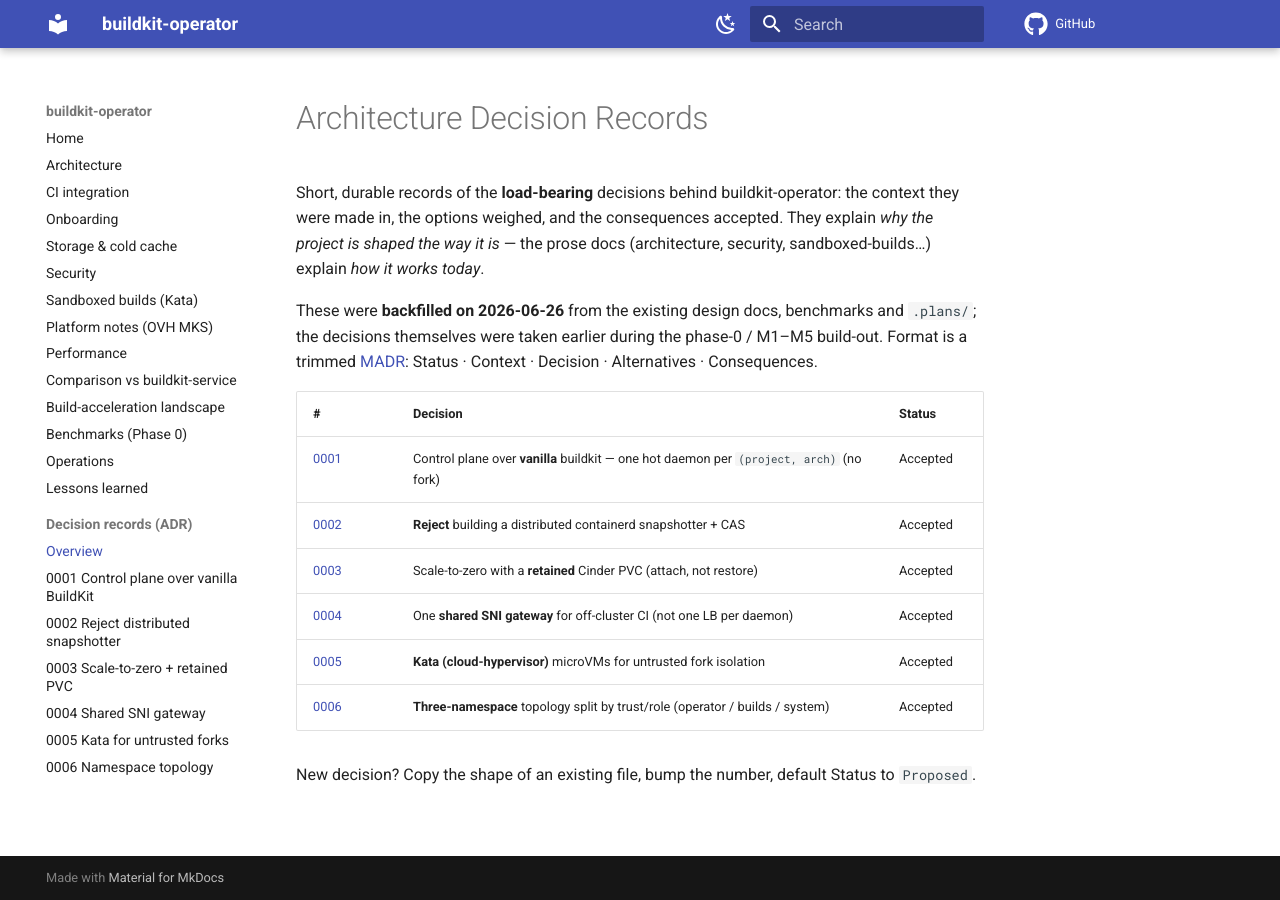
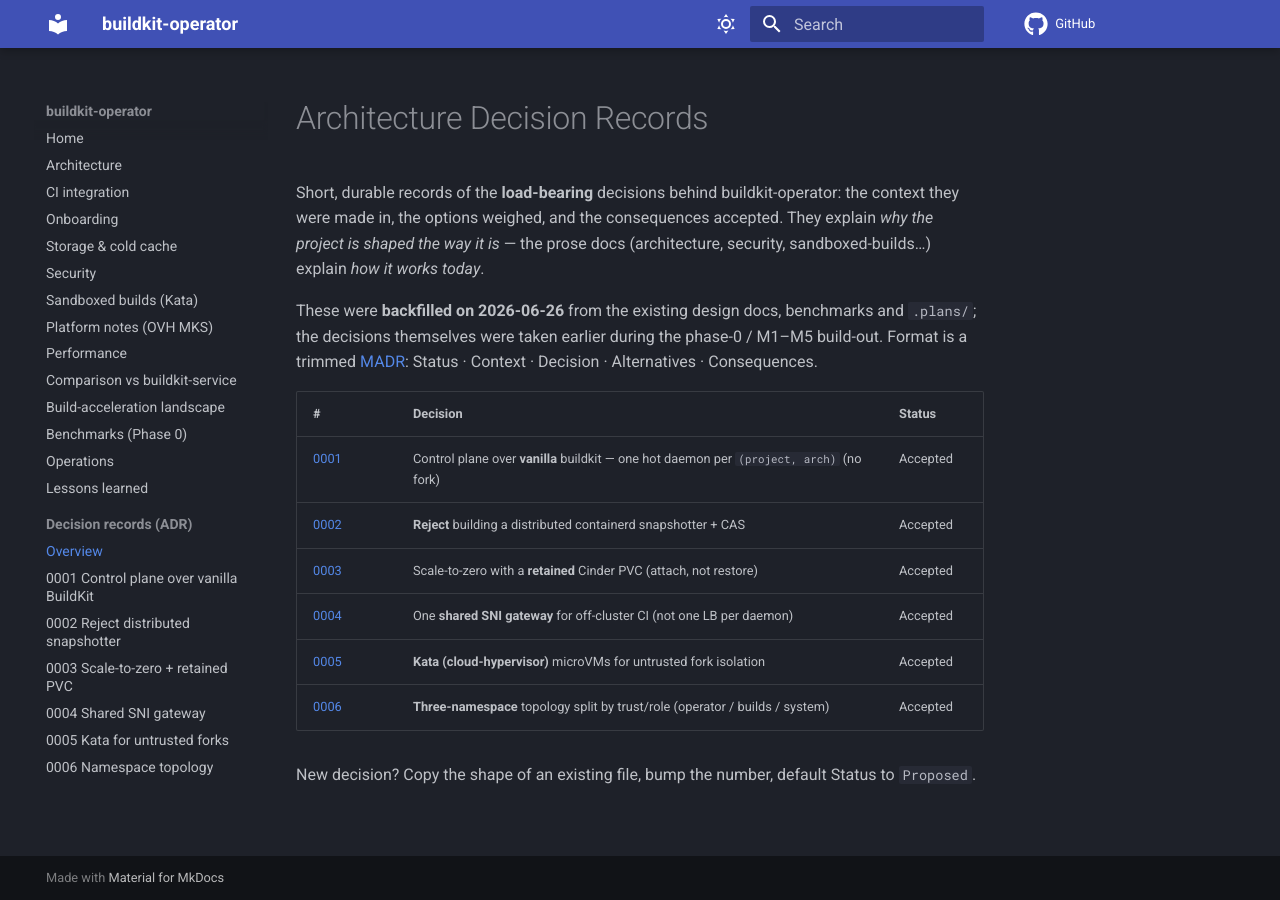
Before and after one commit to SocialGouv/buildkit-operator, an MkDocs documentation site: the page built from docs/adr/README.md, in a window 1280 px wide. Built offline with MkDocs 1.6.1 and Material for MkDocs 9.7.7, drawn with Linux system fonts in a browser that asks for light colours; comment, search, counter and statistics services are not loaded.

Commit message:
docs(pages): default the docs site to the dark theme (slate), keep the toggle

```diff
--- a/mkdocs.yml
+++ b/mkdocs.yml
@@ -15,12 +15,15 @@ theme:
   icon:
     repo: fontawesome/brands/github
   palette:
+    # Dark (slate) is the default; the toggle remembers the visitor's choice.
+    - scheme: slate
+      primary: indigo
+      accent: indigo
+      toggle: { icon: material/weather-sunny, name: Switch to light }
     - scheme: default
       primary: indigo
+      accent: indigo
       toggle: { icon: material/weather-night, name: Switch to dark }
-    - scheme: slate
-      primary: indigo
-      toggle: { icon: material/weather-sunny, name: Switch to light }
   features:
     - navigation.sections
     - navigation.top
```
